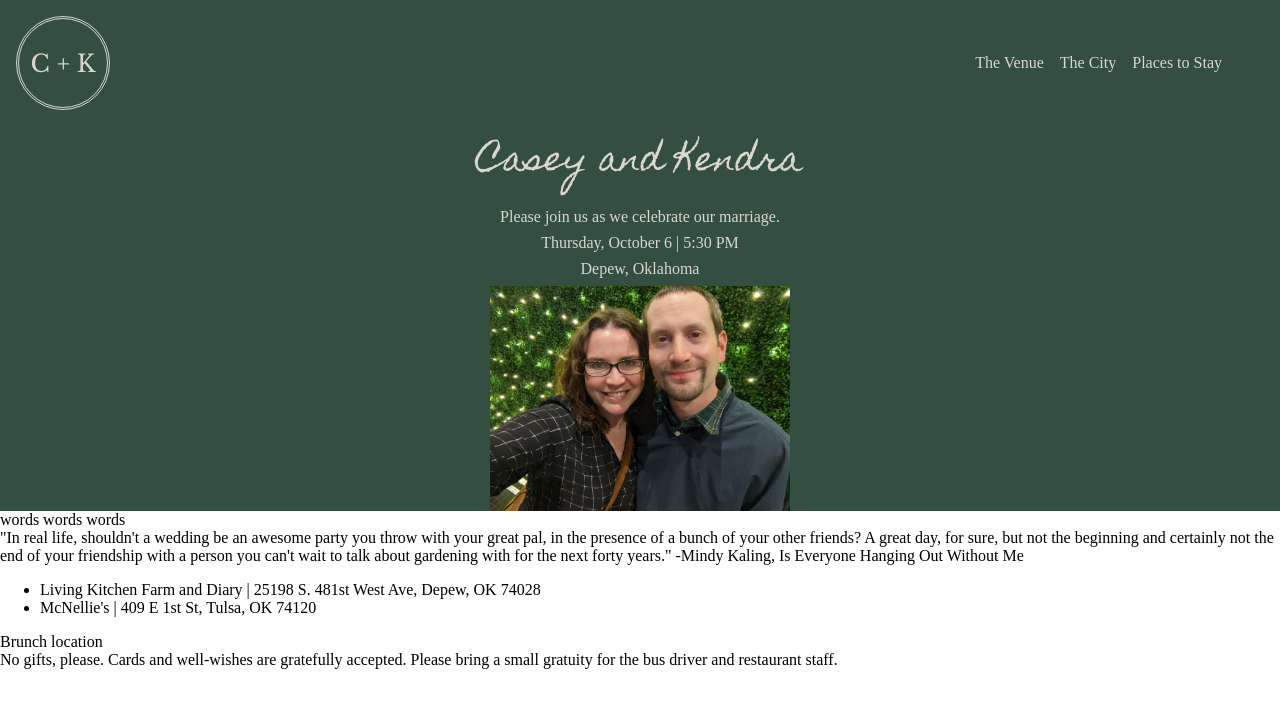
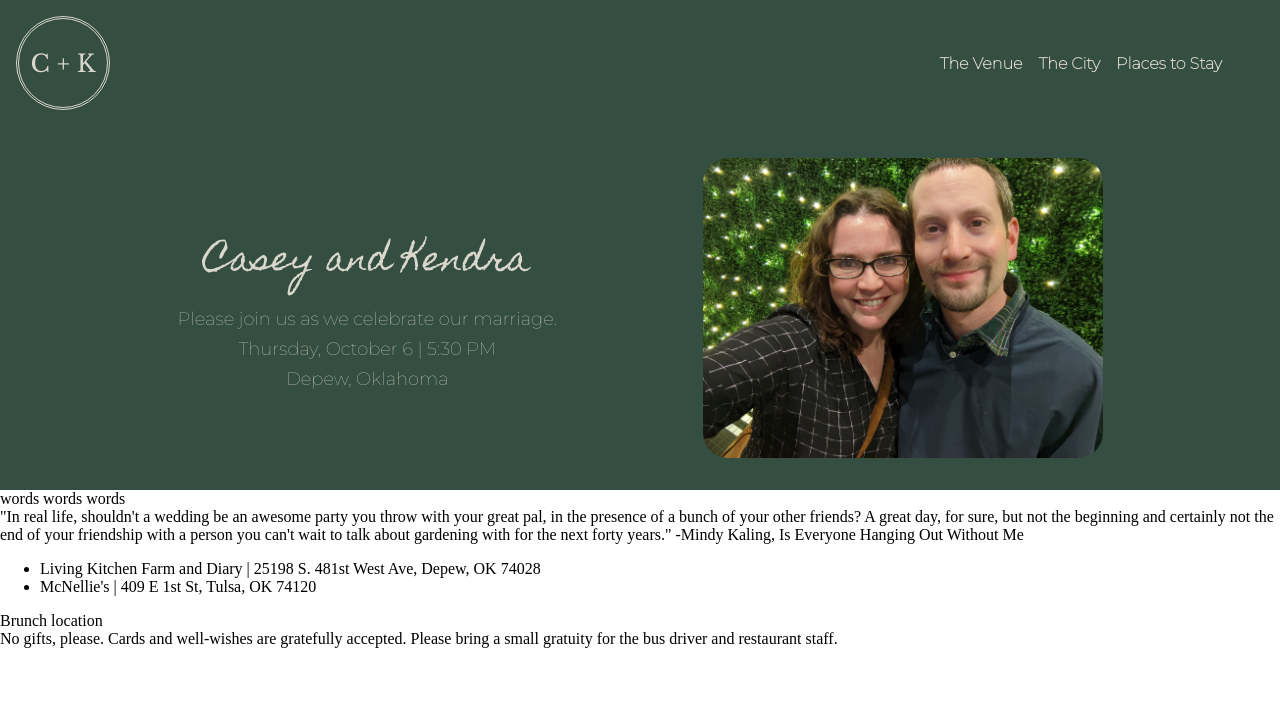
Before and after one commit to redzepova/Odin-Landing-Page-Exercise, a plain HTML site: page index.html in a window 1280 px wide. Drawn offline with nearby package versions, Linux system fonts and the light colour scheme.

Commit message:
add div to title section to get items to line correctly, style photo

```diff
--- a/index.html
+++ b/index.html
@@ -19,11 +19,13 @@
             <li><a href="https://www.visittulsa.com/places-to-stay/hotels/">Places to Stay</a></li>
         </ul>
     </div>
-    <div class="first-section">
-        <div class="title">Casey and Kendra</div>
-        <div class="overview">Please join us as we celebrate our marriage.</div>
-        <div class="overview">Thursday, October 6 | 5:30 PM</div>
-        <div class="overview">Depew, Oklahoma</div>
+    <div class = title-section>
+        <div class="first-section">
+            <div class="title">Casey and Kendra</div>
+            <div class="overview">Please join us as we celebrate our marriage.</div>
+            <div class="overview">Thursday, October 6 | 5:30 PM</div>
+            <div class="overview">Depew, Oklahoma</div>
+        </div>
         <img src="casey-and-kendra.jpg" alt="" id="c-k-selfie">
     </div>
     <div class="basic">
--- a/style.css
+++ b/style.css
@@ -51,13 +51,20 @@ body {
 
 a {
     text-decoration: none;
-    font-family: font-family: 'Montserrat', sans-serif;;
+    font-family: 'Montserrat', sans-serif;
     color: #DAD7CD;
+    font-weight: bold;
 }
 
+.title-section {
+    display: flex;
+    justify-content: space-evenly;
+    padding: 32px;
+    background-color: #344E41;
+}
 .first-section {
     display: flex;
-    flex-direction: column  ;
+    flex-direction: column;
     justify-content: center;
     align-items: center;
     margin: 0px;
@@ -68,6 +75,10 @@ a {
 .overview {
     background-color: #344E41;
     color: #DAD7CD;
+    font-family: 'Montserrat', sans-serif;
+    font-size: 18px;
+
+
 }
 .basic {
 
@@ -90,5 +101,7 @@ a {
 }
 
 #c-k-selfie {
-    width: 300px;
+    width: 400px;
+    border-radius: 25px;
+
 }
```
